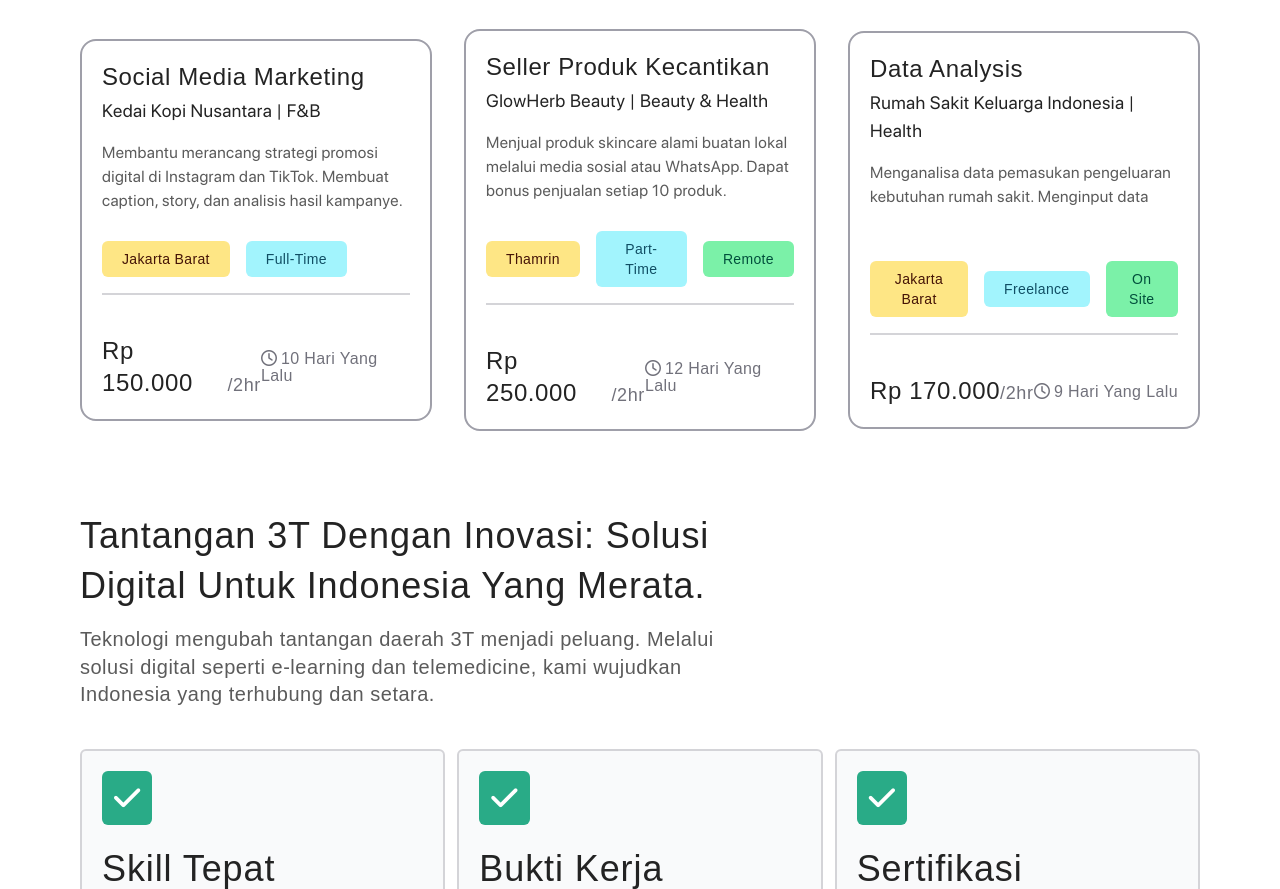
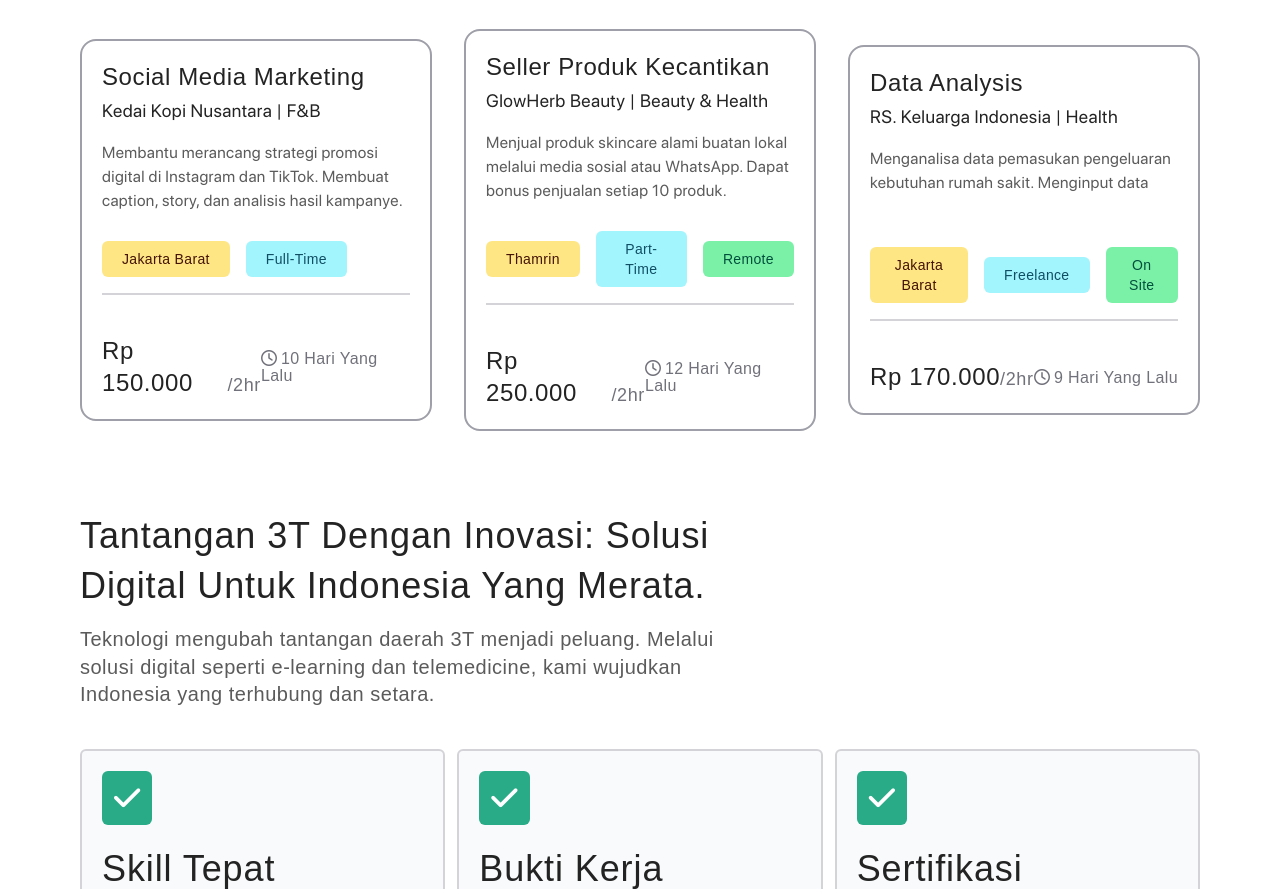
Before and after one commit to MuhammadAndromeda/jobskill, a website: page index.html in a window 1280 px wide. Shown: the part 2319-3208 px from the top of the page. Drawn offline with Linux system fonts and the light colour scheme; a web font is replaced by a local one.

Commit message:
Revisi Lagi

```diff
--- a/index.html
+++ b/index.html
@@ -215,7 +215,7 @@
                     <div class="w-full gap-4 flex flex-col justify-center items-start">
                         <div class="gap-1 flex flex-col justify-center items-start">
                             <h3 class="text-primary-text text-left text-2xl font-sf-semibold capitalize tracking-wide">data analysis</h3>
-                            <p class="text-primary-text text-left text-lg font-sf-regular capitalize tracking-wide">rumah sakit keluarga indonesia  |  health</p>
+                            <p class="text-primary-text text-left text-lg font-sf-regular capitalize tracking-wide">RS. keluarga indonesia  |  health</p>
                         </div>
 
                         <p class="w-full mb-3 text-secondary-text text-left text-base font-sf-regular tracking-wide">Menganalisa data pemasukan pengeluaran kebutuhan rumah sakit. Menginput data <br><span class="text-white">teks kosong</span></p>
```
